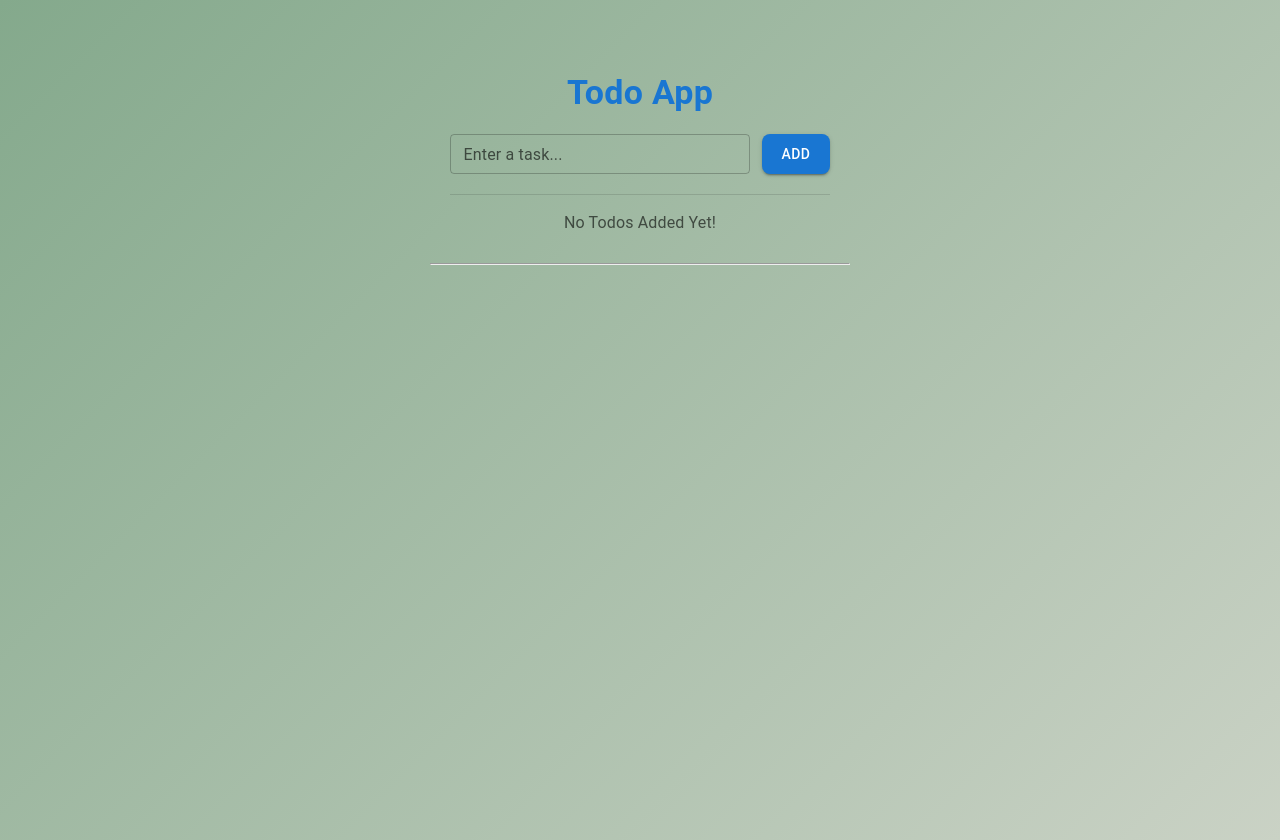
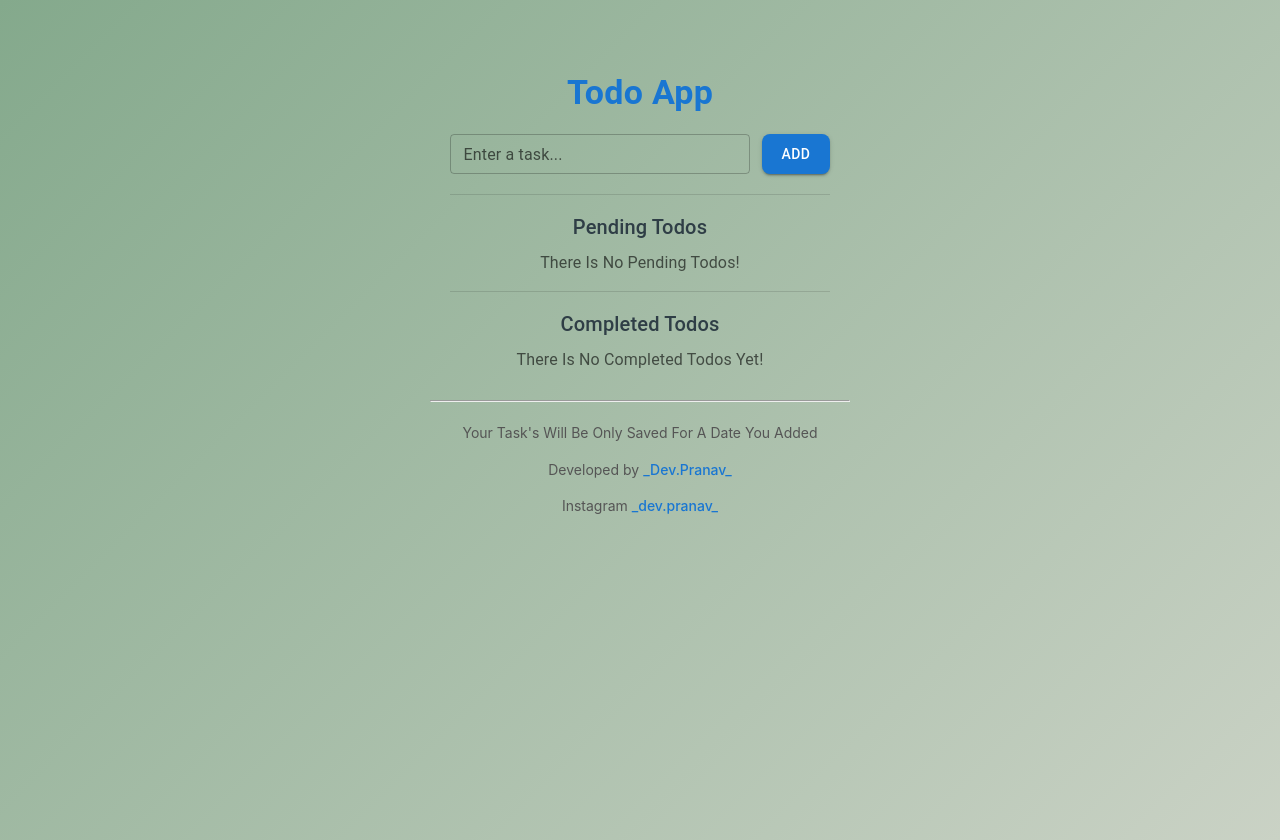
Before and after one commit to Lab-Dev-Pranav/Todo-App-With-Redux-fe, a React (Vite) app: page / in a window 1280 px wide. Built offline with nearby package versions, Linux system fonts and the light colour scheme.

Commit message:
local storage saving added

```diff
--- a/src/App.jsx
+++ b/src/App.jsx
@@ -4,6 +4,7 @@ import Todo from "./components/todo";
 import { Provider } from "react-redux";
 import { store } from "./app/store";
 import "./App.css";
+import DevBy from "./components/devby";
 
 function App() {
   return (
@@ -13,6 +14,7 @@ function App() {
         <hr />
         {/* <AddTodo /> */}
       </Provider>
+      <DevBy />
     </>
   );
 }
--- /dev/null
+++ b/src/components/Devby.jsx
@@ -0,0 +1,29 @@
+function DevBy() {
+  return (
+    <div style={{ marginTop: "20px", fontSize: "14px", color: "#555" }}>
+      <p>Your Task's Will Be Only Saved For A Date You Added</p>
+      <p>
+        Developed by{" "}
+        <a
+          href="https://dev-pranav.onrender.com/"
+          target="_blank"
+          rel="noopener noreferrer"
+        >
+          _Dev.Pranav_
+        </a>
+      </p>
+      <p>
+        Instagram{" "}
+        <a
+          href="https://instagram.com/_dev.pranav_"
+          target="_blank"
+          rel="noopener noreferrer"
+        >
+          _dev.pranav_
+        </a>
+      </p>
+    </div>
+  );
+}
+
+export default DevBy;
--- a/src/components/Todo.jsx
+++ b/src/components/Todo.jsx
@@ -45,16 +45,74 @@ export default function Todo() {
       <AddTodo />
       <Divider sx={{ marginY: 2 }} />
 
-      {todos.length === 0 ? (
+      {/* Pending Todos */}
+      <Typography variant="h6" sx={{ marginBottom: 1 }}>
+        Pending Todos
+      </Typography>
+      {todos.filter((todo) => !todo.isDone).length === 0 ? (
         <Typography align="center" color="text.secondary">
-          No Todos Added Yet!
+          There Is No Pending Todos!
         </Typography>
       ) : (
-        todos.map((todo) => (
+        todos
+          .filter((todo) => !todo.isDone)
+          .map((todo) => (
             <Card
               key={todo.id}
               sx={{
-              backgroundColor: todo.isDone ? "#e8f5e9" : "#f5f5f5",
+                backgroundColor: "#f5f5f5",
+                marginBottom: "12px",
+                borderRadius: "10px",
+                boxShadow: "0 2px 6px rgba(0,0,0,0.08)",
+              }}
+            >
+              <CardContent
+                sx={{
+                  display: "flex",
+                  justifyContent: "space-between",
+                  alignItems: "center",
+                }}
+              >
+                <Typography
+                  variant="body1"
+                  sx={{ fontWeight: "bold", color: "black" }}
+                >
+                  {todo.task}
+                </Typography>
+                <div>
+                  <IconButton
+                    color="primary"
+                    onClick={() => markAsDoneTask(todo.id)}
+                  >
+                    <BlockFlippedIcon />
+                  </IconButton>
+                  <IconButton color="error" onClick={() => deleteTask(todo.id)}>
+                    <DeleteIcon />
+                  </IconButton>
+                </div>
+              </CardContent>
+            </Card>
+          ))
+      )}
+
+      <Divider sx={{ marginY: 2 }} />
+
+      {/* Completed Todos */}
+      <Typography variant="h6" sx={{ marginBottom: 1 }}>
+        Completed Todos
+      </Typography>
+      {todos.filter((todo) => todo.isDone).length === 0 ? (
+        <Typography align="center" color="text.secondary">
+          There Is No Completed Todos Yet!
+        </Typography>
+      ) : (
+        todos
+          .filter((todo) => todo.isDone)
+          .map((todo) => (
+            <Card
+              key={todo.id}
+              sx={{
+                backgroundColor: "#e8f5e9",
                 marginBottom: "12px",
                 borderRadius: "10px",
                 boxShadow: "0 2px 6px rgba(0,0,0,0.08)",
@@ -70,25 +128,15 @@ export default function Todo() {
                 <Typography
                   variant="body1"
                   sx={{
-                  fontWeight: todo.isDone ? "normal" : "bold",
-                  textDecoration: todo.isDone ? "line-through" : "none",
-                  color: todo.isDone ? "gray" : "black",
+                    fontWeight: "normal",
+                    textDecoration: "line-through",
+                    color: "gray",
                   }}
                 >
                   {todo.task}
                 </Typography>
-
                 <div>
-                {todo.isDone ? (
                   <CheckIcon sx={{ color: "green", marginRight: 1 }} />
-                ) : (
-                  <IconButton
-                    color="primary"
-                    onClick={() => markAsDoneTask(todo.id)}
-                  >
-                    <BlockFlippedIcon />
-                  </IconButton>
-                )}
                   <IconButton color="error" onClick={() => deleteTask(todo.id)}>
                     <DeleteIcon />
                   </IconButton>
```
Lines whose indentation alone changed are shown as unchanged.
